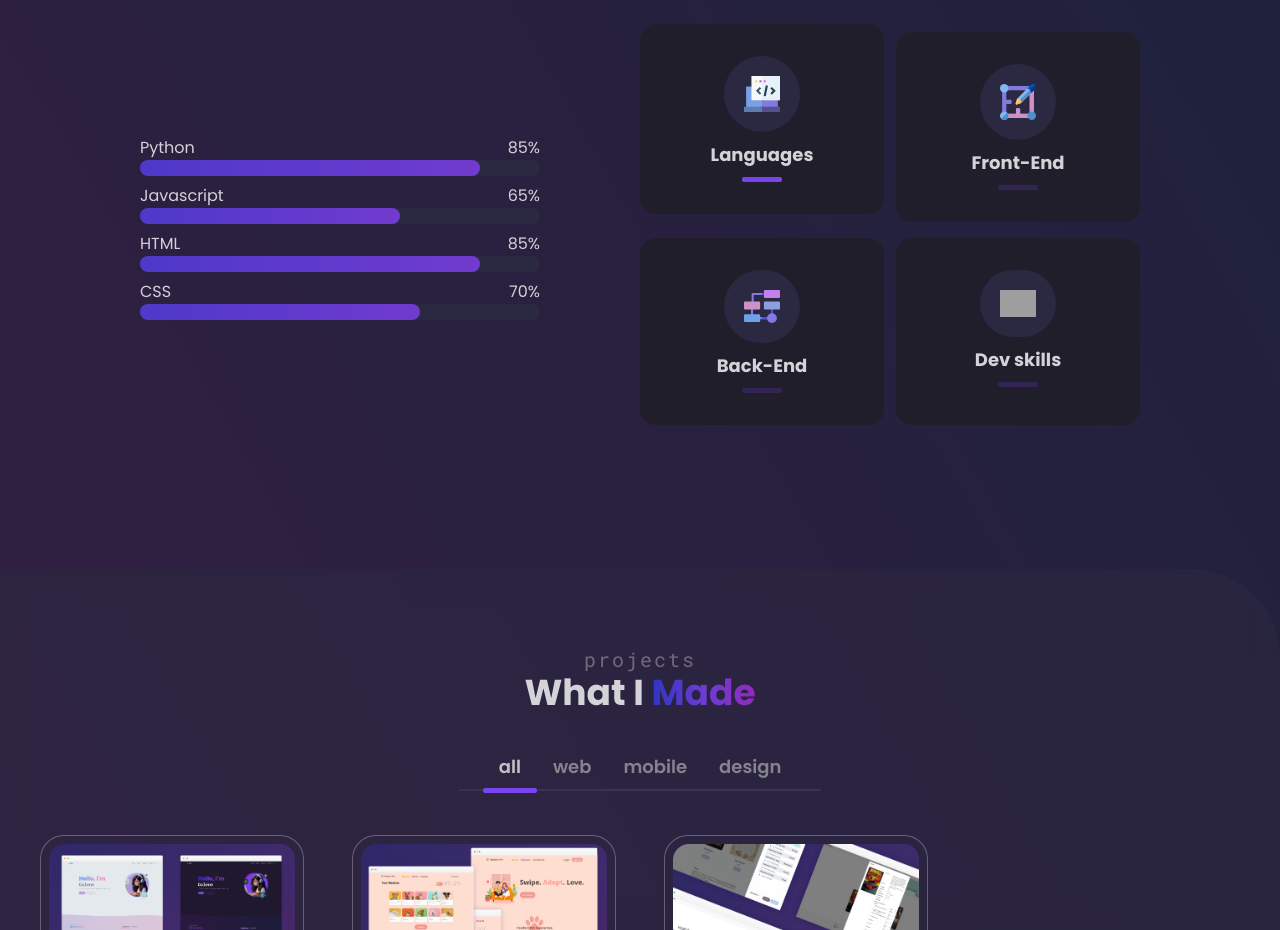
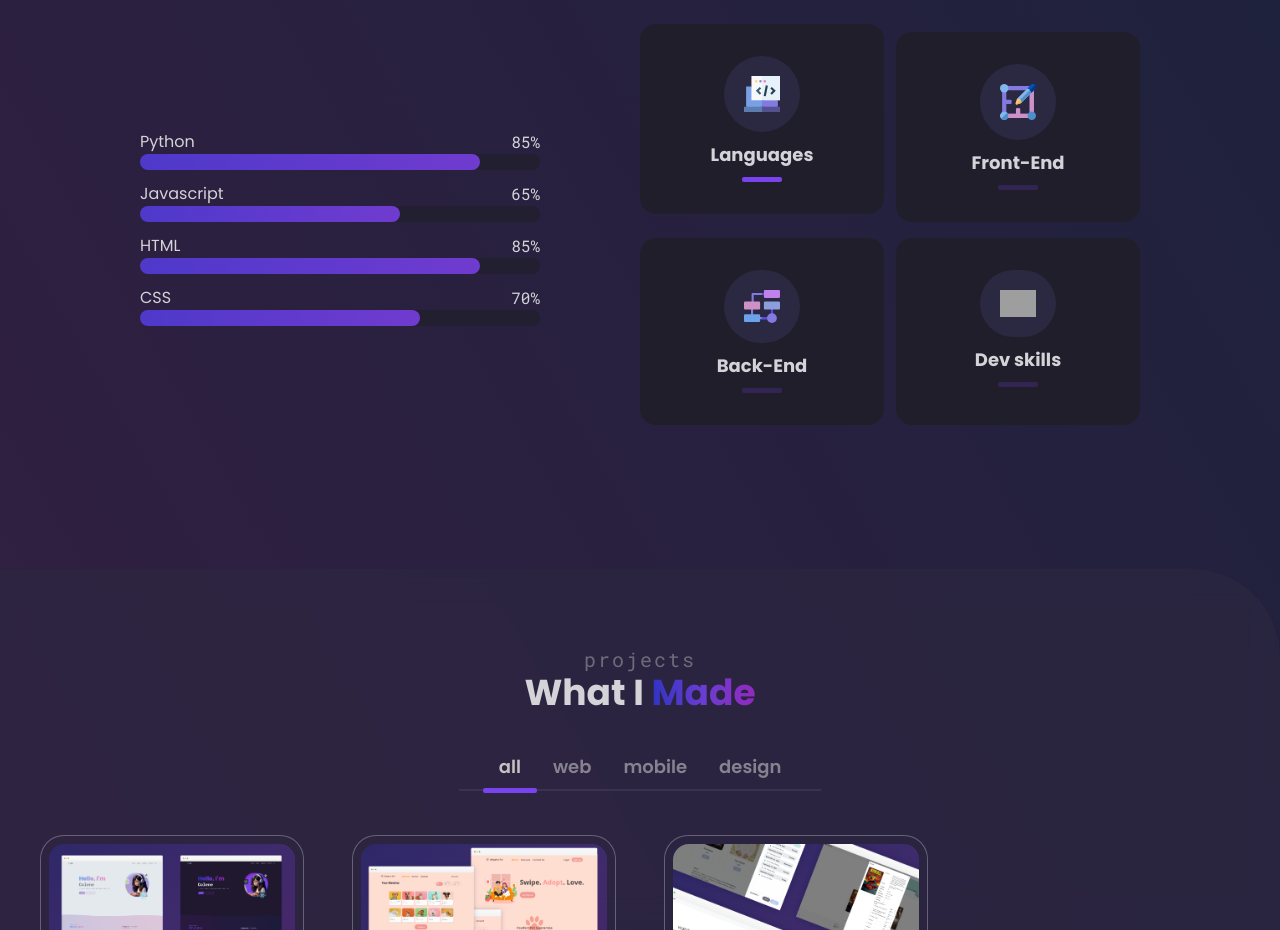
Before and after one commit to encarnac/portfolio, a React (Vite) app: page / in a window 1280 px wide. Shown: the part 1680-2610 px from the top of the page. Built offline with nearby package versions, Linux system fonts and the light colour scheme; grey boxes are pictures that could not be loaded.

Commit message:
Changed percentage number font and changed progress bar background color

```diff
--- a/src/components/SkillCard.jsx
+++ b/src/components/SkillCard.jsx
@@ -1,14 +1,14 @@
 const SkillCard = ({ skills }) => {
   return (
-    <div className="space-y-2">
+    <div className="space-y-3">
       {skills.map((skill, index) => (
         <div key={`skill_${index}`}>
           <div className="flex flex-row justify-between">
             <p>{skill.skill}</p>
-            <p>{skill.percentage}</p>
+            <p className="font-mono">{skill.percentage}</p>
           </div>
 
-          <div className="h-4 w-full rounded-xl bg-[#E3E8EE] dark:bg-[#2B2841]">
+          <div className="h-4 w-full rounded-xl bg-[#E3E8EE]/70 dark:bg-[#201E2C]/70">
             <div
               style={{ width: skill.percentage }}
               className={`h-4 rounded-xl bg-gradient-to-r from-[#A09AD8] to-[#CD94CA] transition-all ease-in-out dark:from-[#4E39CA] dark:to-[#703BCF]`}
```
